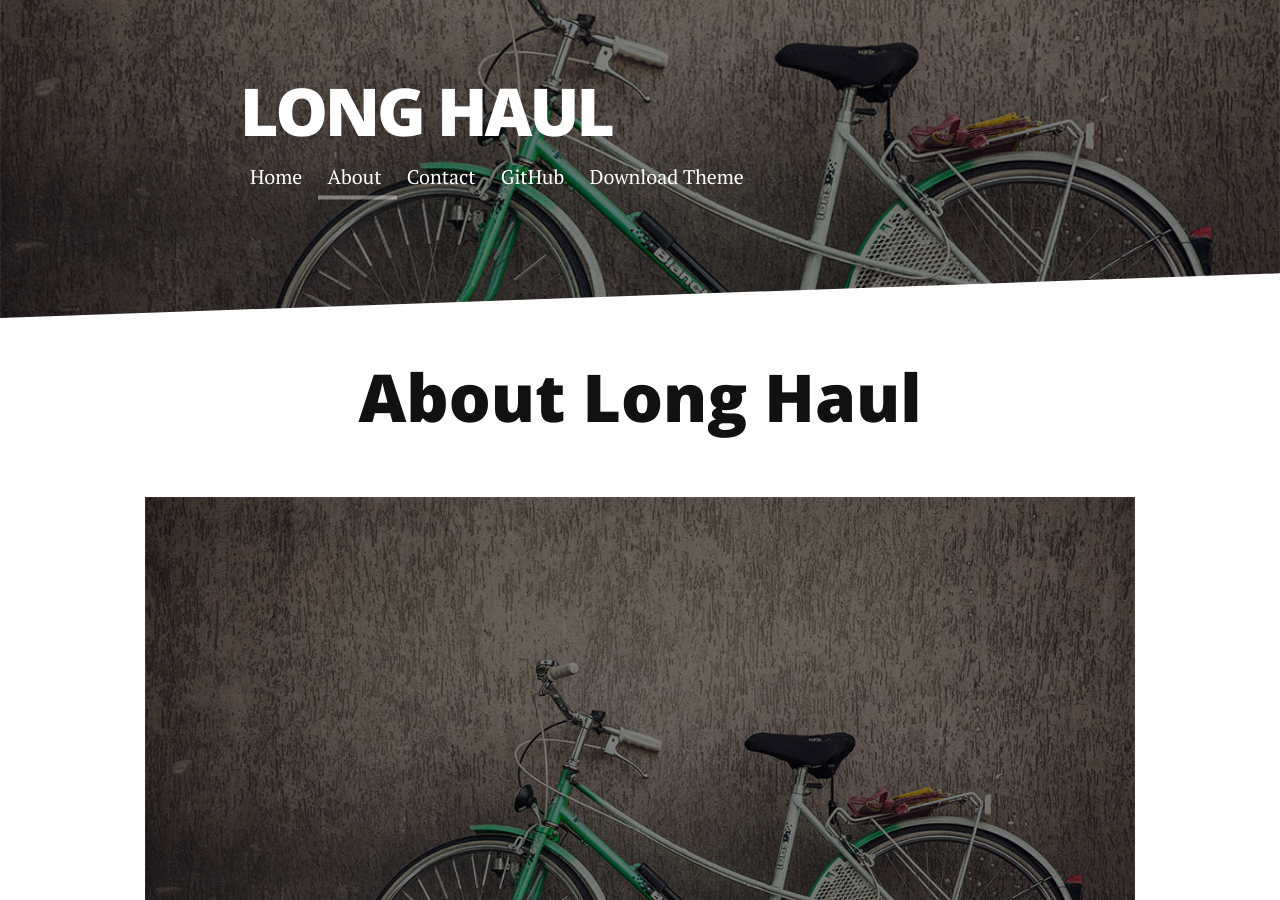
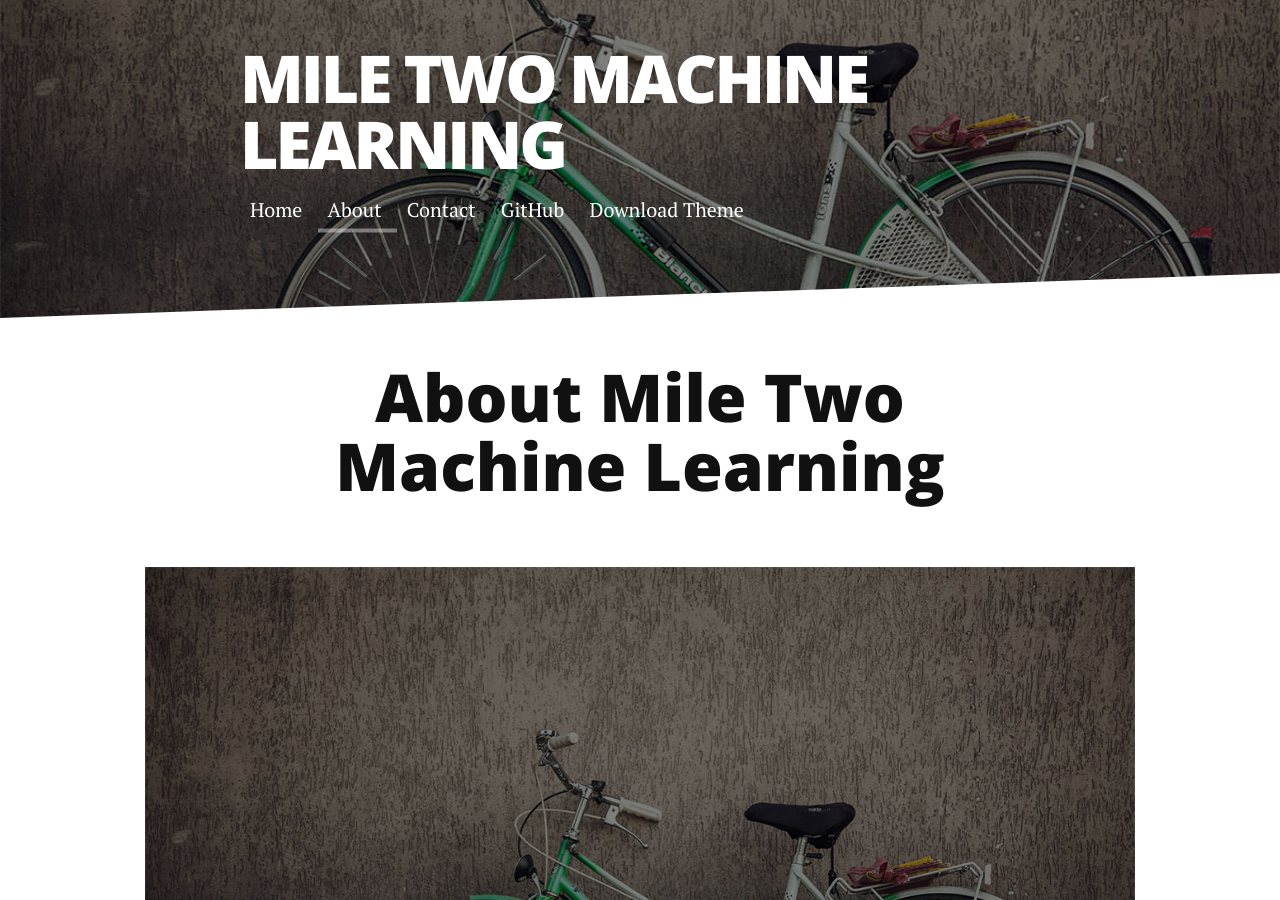
Before and after one commit to MileTwoML/MileTwoML.github.io, a Jekyll site: the page built from about.md, in a window 1280 px wide and 900 px high. Built offline with Jekyll 4.4.1, drawn with Linux system fonts in a browser that asks for light colours; nearby versions of some CDN libraries.

Commit message:
initial commit

```diff
--- a/_config.yml
+++ b/_config.yml
@@ -1,4 +1,4 @@
-title: Long Haul
+title: Mile Two Machine Learning
 description: Long Form Jekyll theme built with SASS / COMPASS / SUSY
 
 url: http://brianmaierjr.github.com/long-haul
--- a/about.md
+++ b/about.md
@@ -1,10 +1,10 @@
 ---
 layout: default
-title: About Long Haul
+title: About Mile Two Machine Learning
 ---
 
 <div class="post">
-	<h1 class="pageTitle">About Long Haul</h1>
+	<h1 class="pageTitle">About Mile Two Machine Learning</h1>
 	<img src="{{ '/assets/img/touring.jpg' | prepend: site.baseurl }}" alt="">
 	<p class="intro">Long Haul is a minimal, long form <a href="http://jekyllrb.com">Jekyll</a> Theme. It can be used as is or customized to your hearts desire.</p>
 	<p>Long Haul was created in honor of all the hard working touring bicycles that have traversed the globe time and time again. Take it for a spin.</p>
```
Also changed, not shown: 1 other file.
